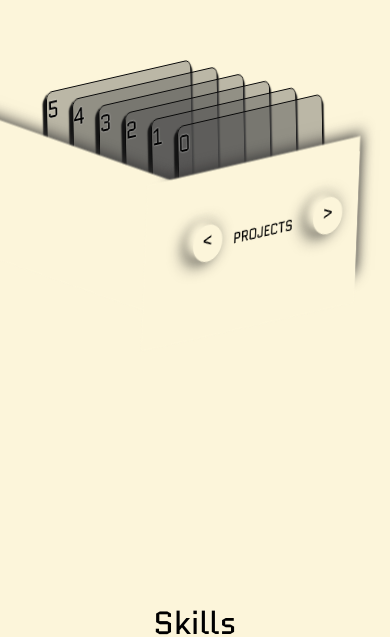
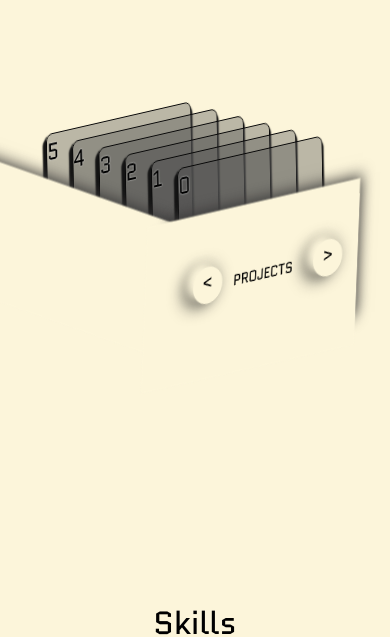
Before and after one commit to AikKiat/Webappportv2, a React (Vite) app: page / in a window 390 px wide. Shown: the part 1987-2624 px from the top of the page. Built offline with nearby package versions, Linux system fonts and the light colour scheme; a web font is replaced by a local one.

Commit message:
shift info cards

```diff
--- a/src/styles/media_queries/media_queries_projects_section.css
+++ b/src/styles/media_queries/media_queries_projects_section.css
@@ -337,7 +337,7 @@
 
 
     .projects_drawer{
-        top: 45%;
+        top: 50%;
         left: 30%;
         width: 12rem;
         height: 12rem;
```
